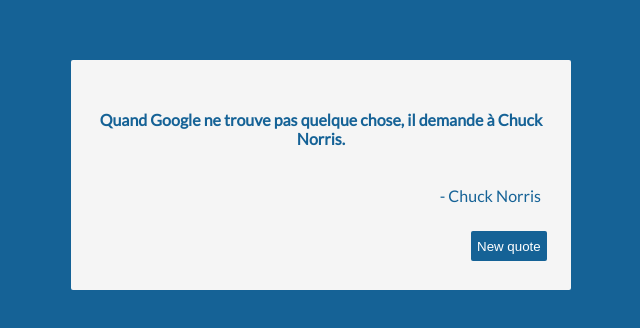
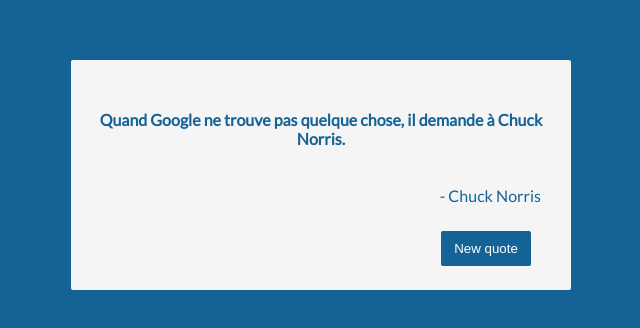
Before and after one commit to Sanjuron/TP---JS, a plain HTML site: page index.html in a window 1280 px wide. Shown: the part 140-468 px from the top of the page, without its empty margins (319-959 px from the left). Drawn offline with Linux system fonts and the light colour scheme.

Commit message:
odification bouton - style et position - TP FINI!

```diff
--- a/css/style.css
+++ b/css/style.css
@@ -31,10 +31,11 @@
 
 #button{
     position: relative;
-    left: 400px;
+    left: 370px;
     bottom: -40px;
     color : white;
-    height: 30px;
+    height: 35px;
+    width: 90px;
     border-radius: 2px;
     border-style: none;
 }
```
